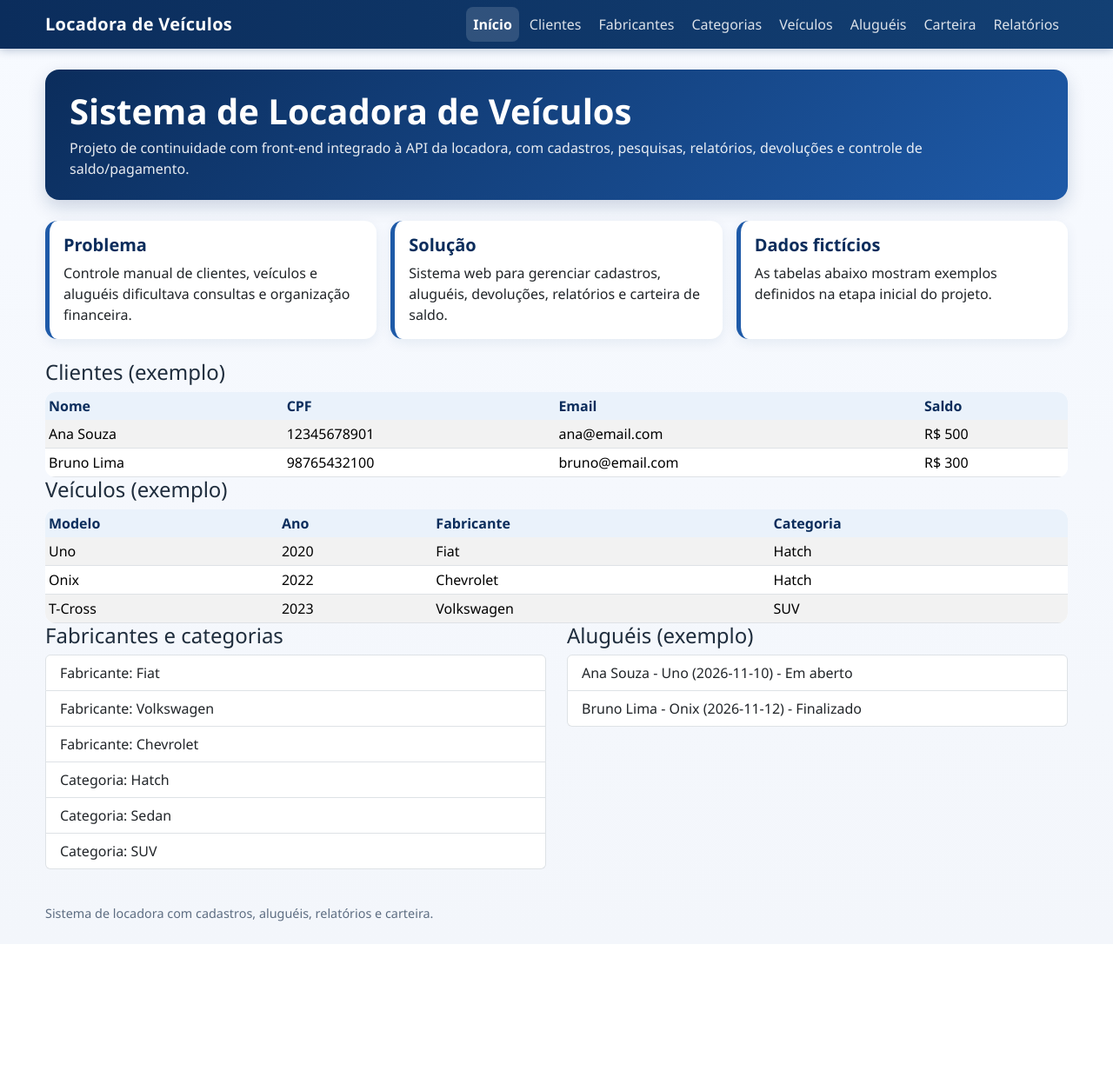
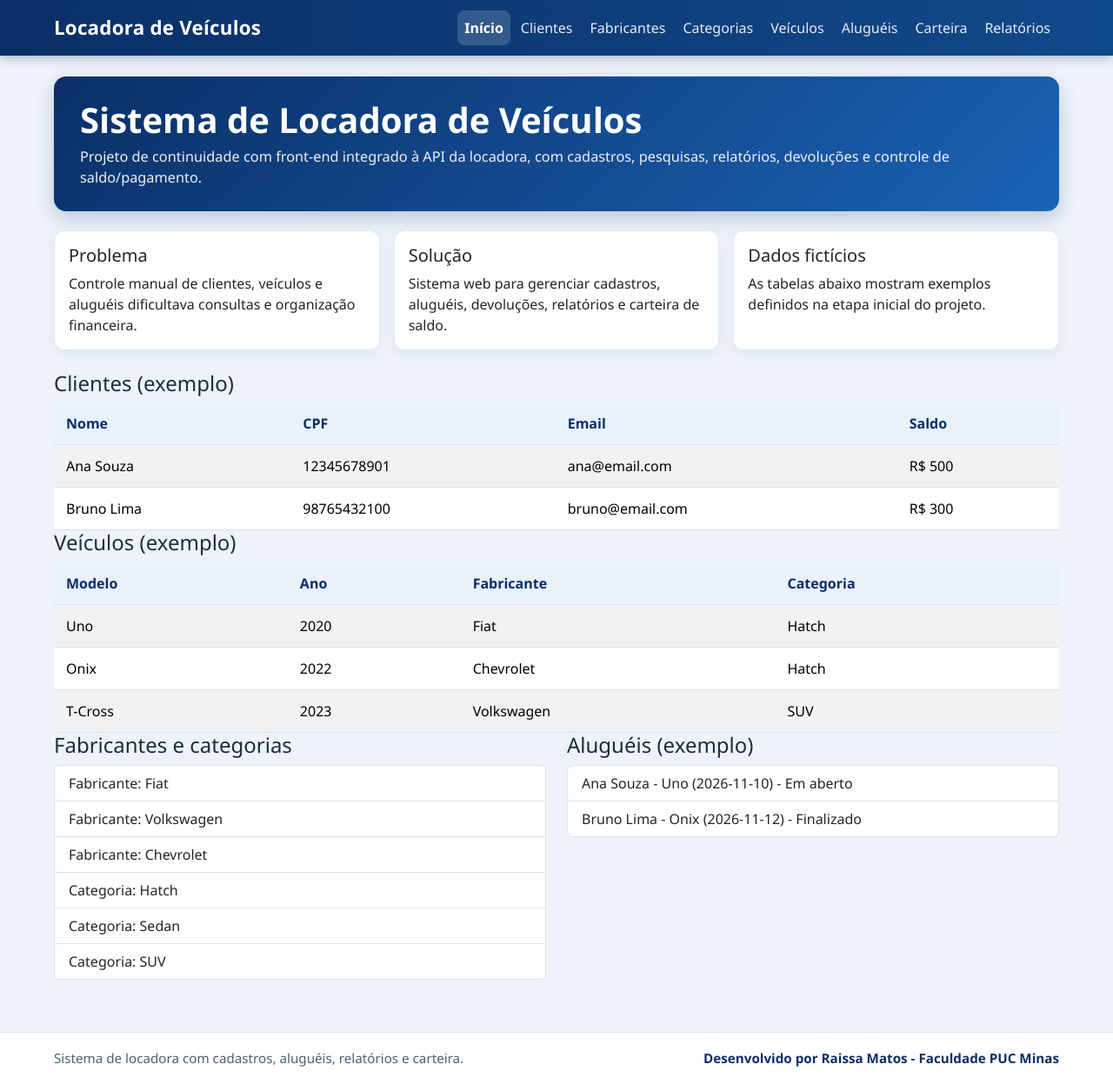
Before and after one commit to Raissa-Cecilia/Locadora, a React (Vite) app in the folder LocadoraFrontend/: page / in a window 1280 px wide. Shown: the whole page at 87% size. Before the commit the page ends 1086 px from the top, so only its background shows below. Built offline with nearby package versions, Linux system fonts and the light colour scheme.

Commit message:
Atualiza layout base e rodape do frontend

```diff
--- a/LocadoraFrontend/src/components/Layout.jsx
+++ b/LocadoraFrontend/src/components/Layout.jsx
@@ -2,7 +2,7 @@ import { NavLink } from "react-router-dom";
 
 function Layout({ children }) {
   return (
-    <div>
+    <div className="app-shell">
       <nav className="navbar navbar-expand-lg navbar-dark barra-topo">
         <div className="container conteudo-principal">
           <NavLink className="navbar-brand" to="/">Locadora de Veículos</NavLink>
@@ -23,9 +23,14 @@ function Layout({ children }) {
           </div>
         </div>
       </nav>
+
       <main className="container conteudo-principal py-4">{children}</main>
-      <footer className="container conteudo-principal pb-4 rodape">
-        Sistema de locadora com cadastros, aluguéis, relatórios e carteira.
+
+      <footer className="rodape">
+        <div className="rodape-conteudo">
+          <span>Sistema de locadora com cadastros, aluguéis, relatórios e carteira.</span>
+          <span className="rodape-destaque">Desenvolvido por Raissa Matos - Faculdade PUC Minas</span>
+        </div>
       </footer>
     </div>
   );
--- a/LocadoraFrontend/src/index.css
+++ b/LocadoraFrontend/src/index.css
@@ -1,54 +1,65 @@
 :root {
-  --azul-escuro: #0b2d5c;
-  --azul-medio: #134074;
-  --azul-claro: #1e5aa8;
-  --azul-suave: #eaf2fb;
+  --azul-escuro: #0a2f66;
+  --azul-medio: #114a8b;
+  --azul-claro: #1b63b5;
+  --azul-suave: #e9f1fb;
+  --azul-borda: #d7e3f3;
   --texto: #1f2d3d;
-  --fundo: #f3f6fb;
+  --fundo: #eef3f9;
 }
 
 body {
   margin: 0;
-  background: linear-gradient(180deg, #f7faff 0%, var(--fundo) 100%);
+  background: var(--fundo);
   color: var(--texto);
   font-family: "Segoe UI", Tahoma, Geneva, Verdana, sans-serif;
 }
 
+.app-shell {
+  min-height: 100vh;
+  display: flex;
+  flex-direction: column;
+}
+
 .barra-topo {
   background: linear-gradient(90deg, var(--azul-escuro), var(--azul-medio));
-  box-shadow: 0 2px 10px rgba(11, 45, 92, 0.25);
+  box-shadow: 0 3px 12px rgba(10, 47, 102, 0.3);
+  padding: 10px 0;
 }
 
 .barra-topo .navbar-brand {
   font-weight: 700;
-  letter-spacing: 0.3px;
+  font-size: 1.4rem;
+  letter-spacing: 0.2px;
 }
 
 .barra-topo .nav-link {
-  color: rgba(255, 255, 255, 0.85);
+  color: rgba(255, 255, 255, 0.9);
   border-radius: 8px;
   margin: 0 2px;
   padding: 8px 12px;
+  font-weight: 500;
 }
 
 .barra-topo .nav-link:hover,
 .barra-topo .nav-link.active {
   color: #fff;
-  background-color: rgba(255, 255, 255, 0.14);
+  background-color: rgba(255, 255, 255, 0.16);
   font-weight: 600;
 }
 
 .conteudo-principal {
-  max-width: 1200px;
+  max-width: 1180px;
+  flex: 1;
 }
 
 .cabecalho-pagina {
   background: linear-gradient(135deg, var(--azul-escuro), var(--azul-claro));
   color: #fff;
-  border-radius: 16px;
-  padding: 24px 28px;
-  margin-bottom: 24px;
-  box-shadow: 0 8px 20px rgba(11, 45, 92, 0.18);
+  border-radius: 14px;
+  padding: 26px 30px;
+  margin-bottom: 22px;
+  box-shadow: 0 8px 22px rgba(10, 47, 102, 0.22);
 }
 
 .cabecalho-pagina h1,
@@ -59,41 +70,111 @@ body {
 
 .cabecalho-pagina p {
   margin: 0;
-  color: rgba(255, 255, 255, 0.9);
+  color: rgba(255, 255, 255, 0.92);
+  font-size: 1.02rem;
+}
+
+.secao-titulo {
+  color: var(--azul-escuro);
+  font-weight: 700;
+  margin: 18px 0 10px;
 }
 
 .card {
-  border: none;
-  border-radius: 14px;
-  box-shadow: 0 4px 14px rgba(19, 64, 116, 0.08);
+  border: 1px solid #e3ebf6;
+  border-radius: 12px;
+  box-shadow: 0 4px 14px rgba(17, 74, 139, 0.08);
+  background: #fff;
 }
 
-.card-title {
+.card-tabela {
+  overflow: hidden;
+}
+
+.card-tabela .card-header {
+  background: #fff;
+  border-bottom: 1px solid #edf2f9;
+  padding: 14px 18px;
+}
+
+.card-tabela .card-header h5,
+.card-tabela .card-title {
+  margin: 0;
   color: var(--azul-escuro);
   font-weight: 700;
 }
 
+.card-tabela .card-body {
+  padding: 0;
+}
+
+.card-tabela .card-body.com-padding {
+  padding: 18px;
+}
+
+.card-form .card-body {
+  padding: 18px;
+}
+
+.card-form .card-title {
+  color: var(--azul-escuro);
+  font-weight: 700;
+  margin-bottom: 14px;
+}
+
+.card-destaque {
+  border-left: 5px solid var(--azul-claro);
+}
+
+.card-destaque .card-title {
+  color: var(--azul-escuro);
+  font-weight: 700;
+}
+
+.card-indicador {
+  text-align: left;
+}
+
+.card-indicador .indicador-valor {
+  font-size: 2.2rem;
+  font-weight: 700;
+  color: var(--azul-escuro);
+  line-height: 1.1;
+  margin-top: 6px;
+}
+
+.card-indicador .indicador-legenda {
+  color: #5a6f89;
+  font-weight: 600;
+}
+
 .table {
   background-color: #fff;
-  border-radius: 12px;
-  overflow: hidden;
   margin-bottom: 0;
 }
 
 .table thead th {
   background-color: var(--azul-suave);
   color: var(--azul-escuro);
-  border-bottom: none;
+  border-bottom: 1px solid var(--azul-borda);
   font-weight: 600;
+  white-space: nowrap;
+}
+
+.table td,
+.table th {
+  vertical-align: middle;
+  padding: 12px 14px;
 }
 
 .table-responsive {
-  border-radius: 12px;
+  border-radius: 0 0 12px 12px;
 }
 
 .btn-primary {
   background-color: var(--azul-claro);
   border-color: var(--azul-claro);
+  font-weight: 600;
 }
 
 .btn-primary:hover {
@@ -102,20 +183,30 @@ body {
 }
 
 .btn-success {
-  background-color: #1f7a5a;
-  border-color: #1f7a5a;
+  font-weight: 600;
+}
+
+.btn-warning {
+  color: #fff;
+  font-weight: 600;
+}
+
+.form-label {
+  font-weight: 600;
+  color: #33475f;
 }
 
 .form-control,
 .form-select {
-  border-radius: 10px;
+  border-radius: 8px;
   border-color: #d7e2f2;
+  padding: 10px 12px;
 }
 
 .form-control:focus,
 .form-select:focus {
   border-color: #8fb6e8;
-  box-shadow: 0 0 0 0.2rem rgba(30, 90, 168, 0.15);
+  box-shadow: 0 0 0 0.2rem rgba(27, 99, 181, 0.15);
 }
 
 .alert-info {
@@ -124,11 +215,32 @@ body {
   color: #123f79;
 }
 
-.painel-destaque {
-  border-left: 5px solid var(--azul-claro);
+.lista-simples .list-group-item {
+  border-color: #e8eef7;
+  padding: 12px 16px;
 }
 
 .rodape {
-  color: #5d6d82;
-  font-size: 0.9rem;
+  background: #fff;
+  border-top: 1px solid #dde7f3;
+  margin-top: 20px;
+  padding: 18px 0;
+  color: #4b607a;
+  font-size: 0.95rem;
 }
+
+.rodape-conteudo {
+  max-width: 1180px;
+  margin: 0 auto;
+  padding: 0 12px;
+  display: flex;
+  flex-wrap: wrap;
+  gap: 8px 18px;
+  justify-content: space-between;
+  align-items: center;
+}
+
+.rodape-destaque {
+  color: var(--azul-escuro);
+  font-weight: 600;
+}
```
